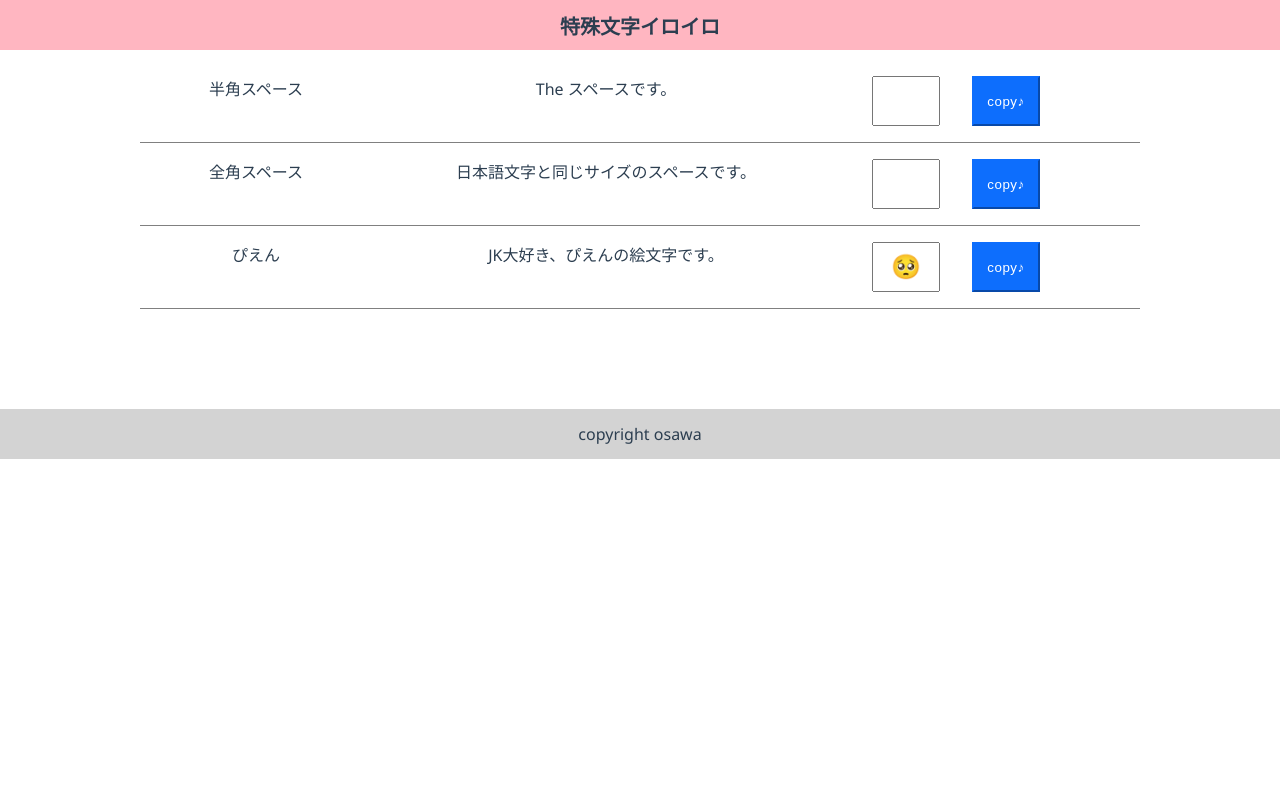
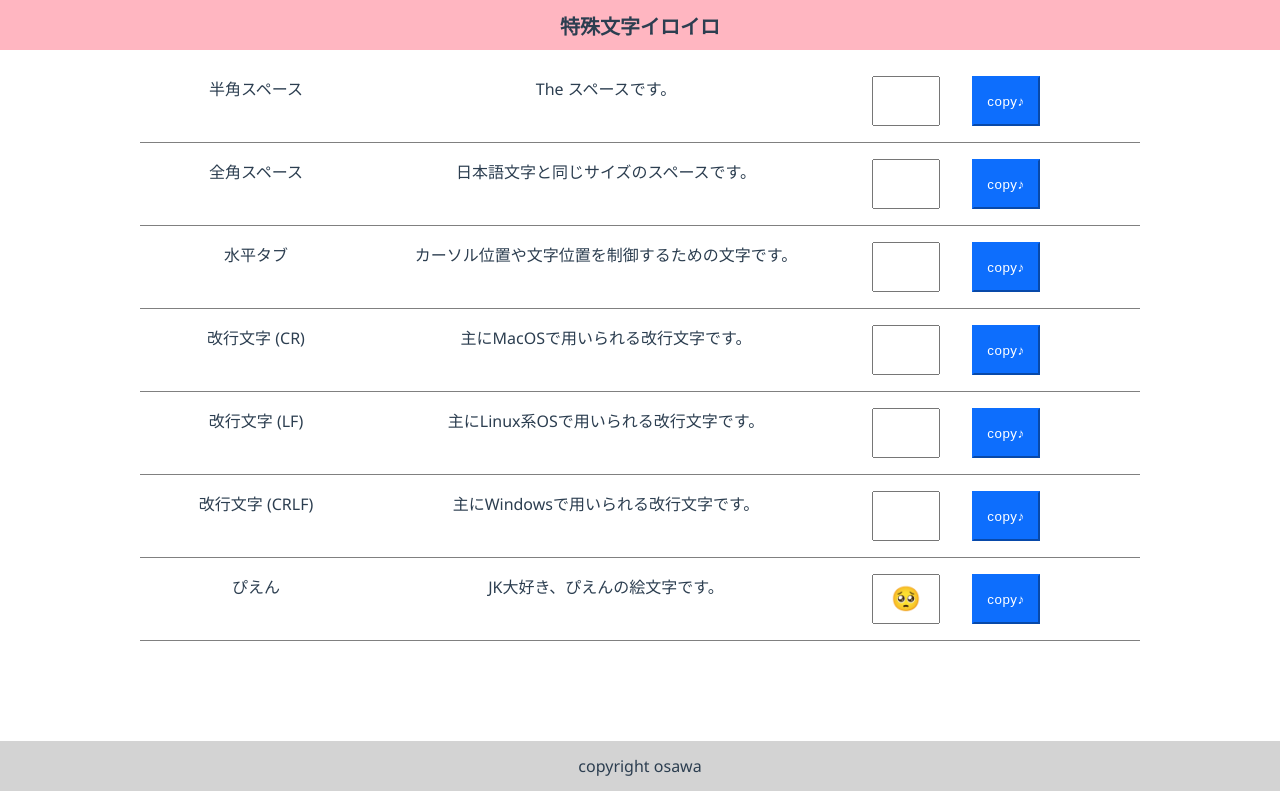
Before and after one commit to osawa-koki/special-char.ts, a Vue app: page / in a window 1280 px wide. Built offline with nearby package versions, Linux system fonts and the light colour scheme.

Commit message:
対象文字追加した。

```diff
--- a/src/Data/SpecialChars.ts
+++ b/src/Data/SpecialChars.ts
@@ -28,6 +28,34 @@ const specialCharList: specialCharStruct[] = [
     category: [SpecialCharType.space_like],
   },
   {
+    id: 2,
+    content: "	",
+    title: "水平タブ",
+    description: "カーソル位置や文字位置を制御するための文字です。",
+    category: [SpecialCharType.space_like],
+  },
+  {
+    id: 3,
+    content: "\r",
+    title: "改行文字 (CR)",
+    description: "主にMacOSで用いられる改行文字です。",
+    category: [SpecialCharType.space_like],
+  },
+  {
+    id: 4,
+    content: "\n",
+    title: "改行文字 (LF)",
+    description: "主にLinux系OSで用いられる改行文字です。",
+    category: [SpecialCharType.space_like],
+  },
+  {
+    id: 5,
+    content: "\r\n",
+    title: "改行文字 (CRLF)",
+    description: "主にWindowsで用いられる改行文字です。",
+    category: [SpecialCharType.space_like],
+  },
+  {
     id: 100,
     content: "🥺",
     title: "ぴえん",
```
